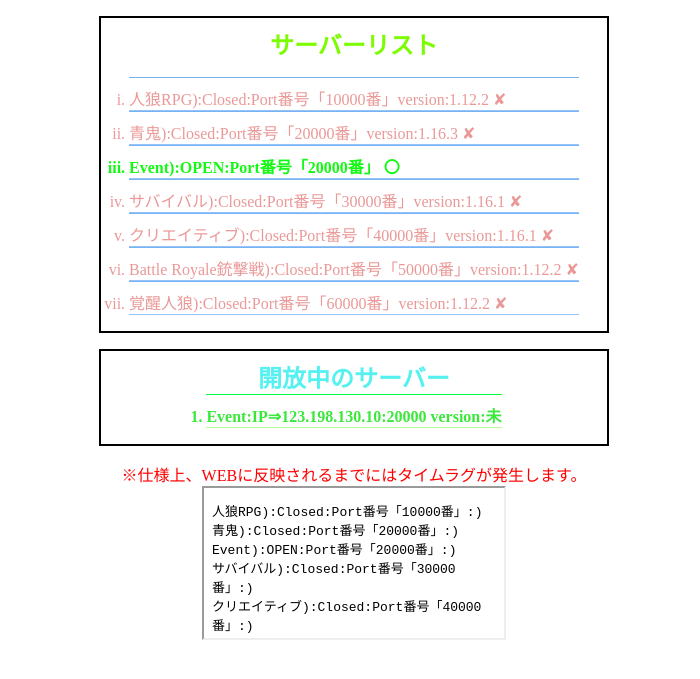
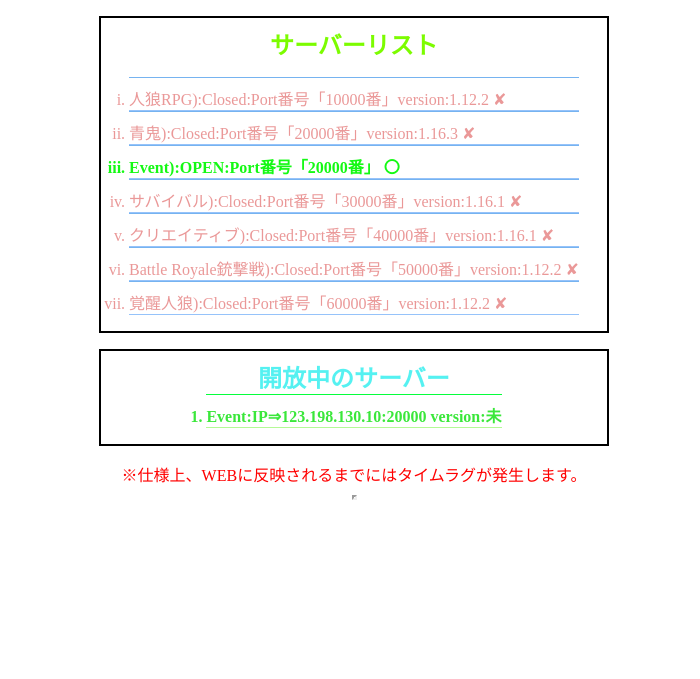
Before and after one commit to rooyrooy123/ROYServerStatus, a plain HTML site: page index.html in a window 1280 px wide. Shown: the part 113-792 px from the top of the page, without its empty margins (286-986 px from the left). Drawn offline with Linux system fonts and the light colour scheme.

Commit message:
Update index.html

```diff
--- a/index.html
+++ b/index.html
@@ -26,7 +26,7 @@
         </ul>
         </div>
         <div style="color:red;">※仕様上、WEBに反映されるまでにはタイムラグが発生します。</div>
-        <iframe src="replace.txt"></iframe
+          <iframe src="replace.txt" width=1px height=1px></iframe>
       </div>
 
 
```
